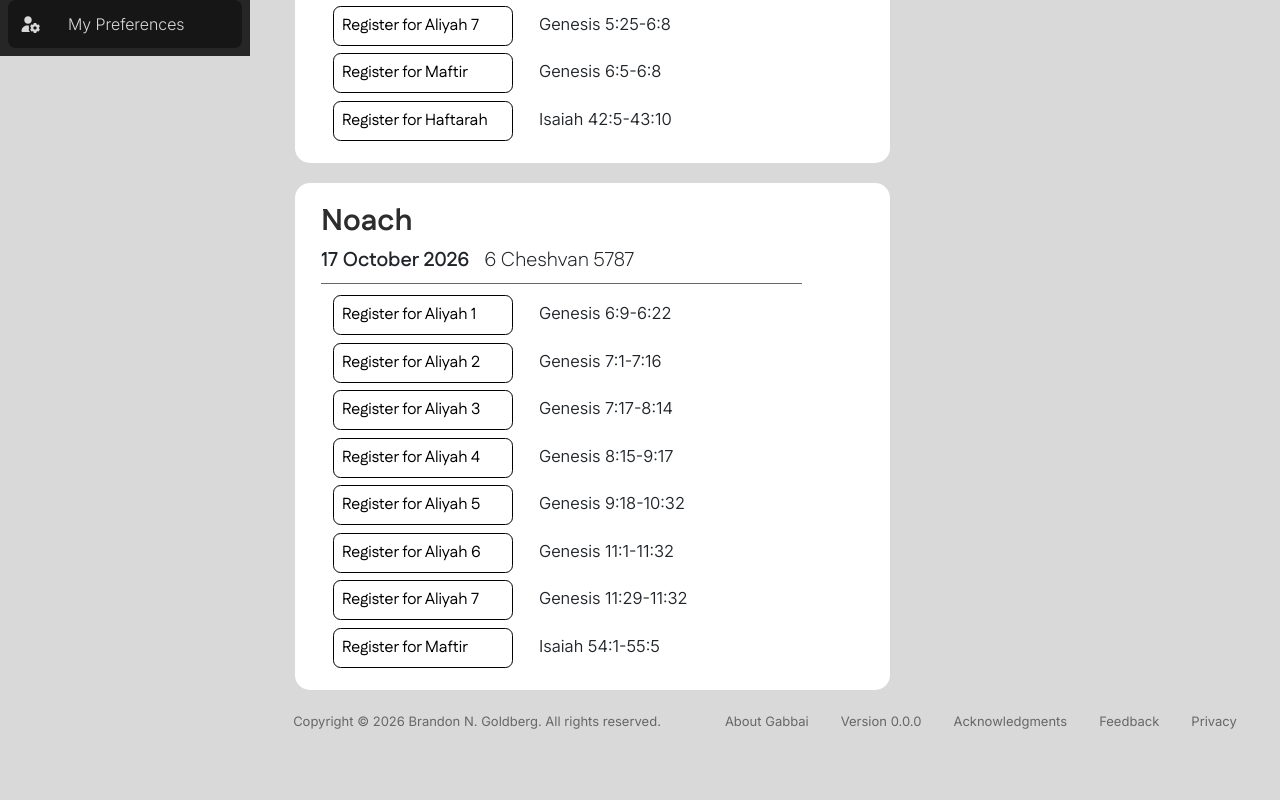
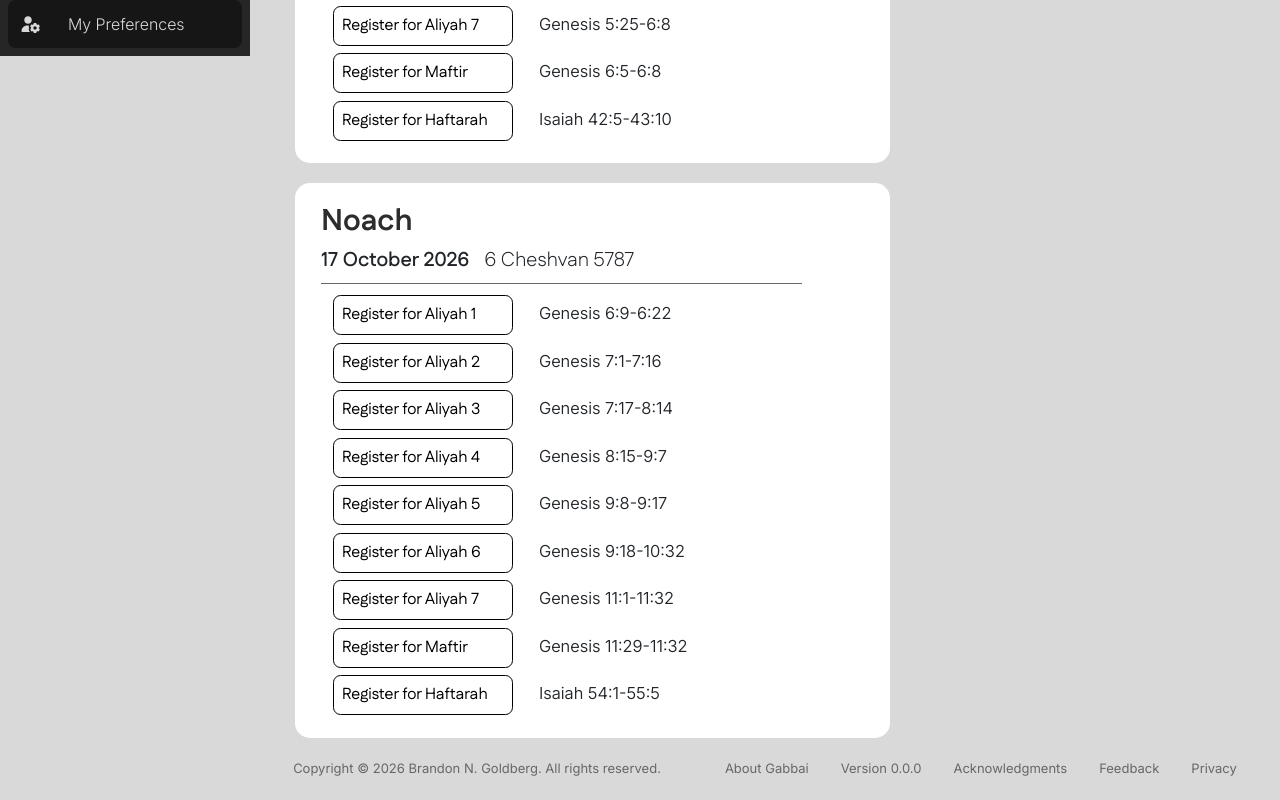
Before and after one commit to brandonbng23/gabbai, a React (Vite) app in the folder frontend/: page / in a window 1280 px wide. Shown: the part 744-1544 px from the top of the page. Before the commit the page ends 1496 px from the top, so only its background shows below. Built offline with nearby package versions, Linux system fonts and the light colour scheme.

Commit message:
Corrected dummy data

```diff
--- a/frontend/src/App.jsx
+++ b/frontend/src/App.jsx
@@ -30,7 +30,7 @@ const sampleParshiyot = [
     hDate: "6 Cheshvan 5787",
     gregDate: "17 October 2026",
     parsha: "Noach",
-    psukim: ["Genesis 6:9-6:22", "Genesis 7:1-7:16", "Genesis 7:17-8:14", "Genesis 8:15-9:17", "Genesis 9:18-10:32", "Genesis 11:1-11:32", "Genesis 11:29-11:32", "Isaiah 54:1-55:5"],
+    psukim: ["Genesis 6:9-6:22", "Genesis 7:1-7:16", "Genesis 7:17-8:14", "Genesis 8:15-9:7", "Genesis 9:8-9:17", "Genesis 9:18-10:32", "Genesis 11:1-11:32", "Genesis 11:29-11:32", "Isaiah 54:1-55:5"],
     reader: "",
     user: "",
     searchTerms: ["Noach", "Noah", "Noahch", "Noakh"],
```
